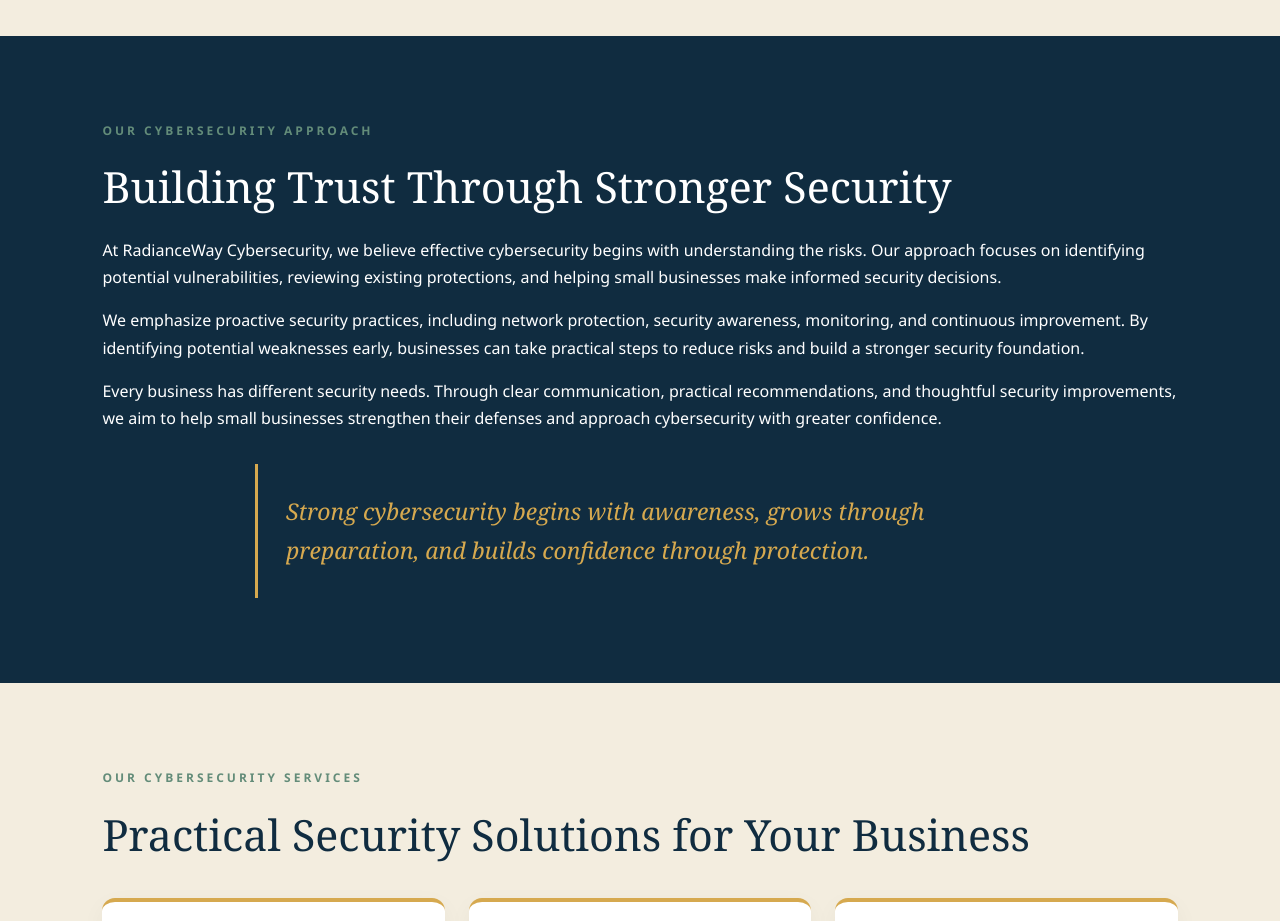
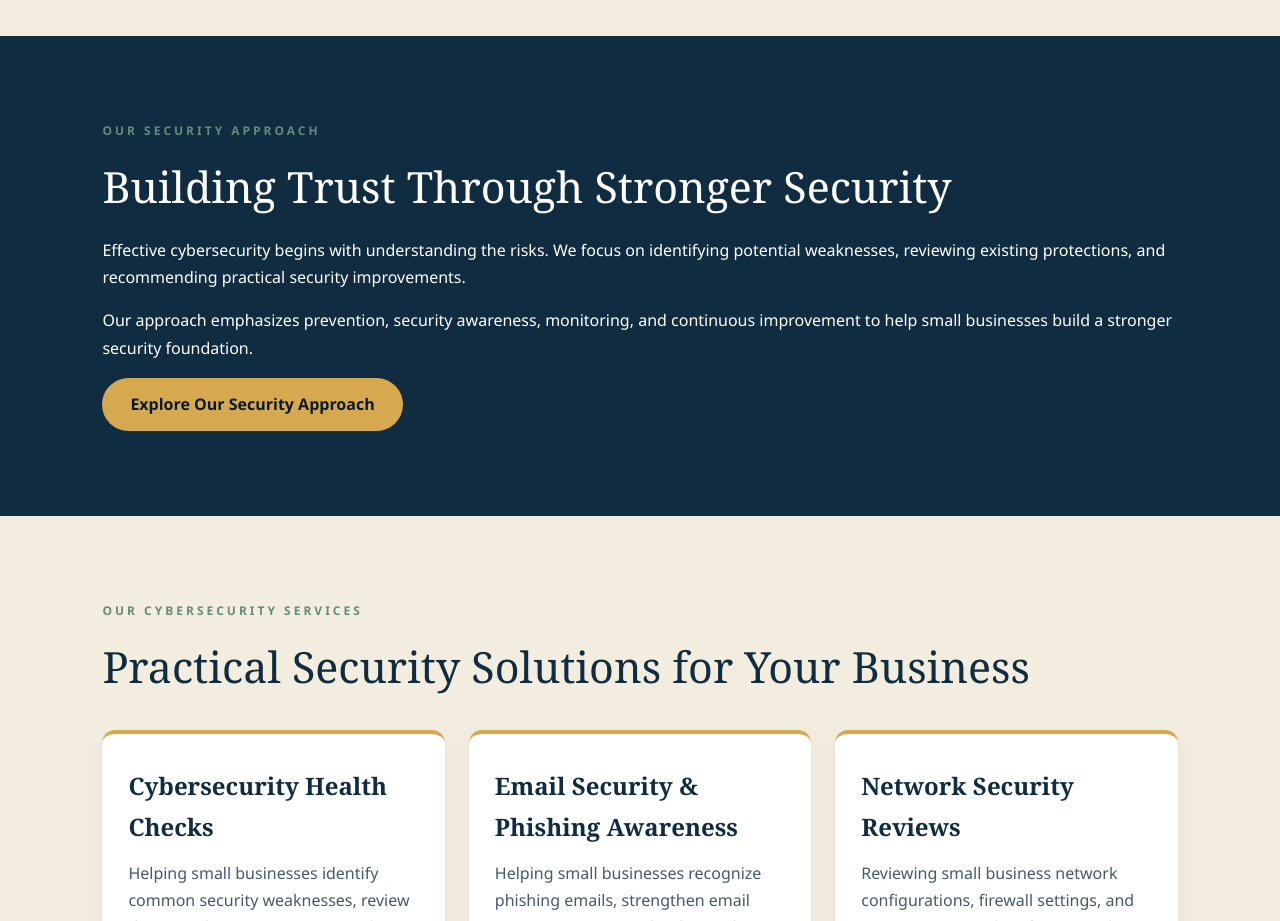
Before and after one commit to Laxmikant-Sec/radiance-way, a plain HTML site: page index.html in a window 1280 px wide. Shown: the part 1820-2741 px from the top of the page. Drawn offline with Linux system fonts and the light colour scheme.

Commit message:
Simplify homepage Security Approach section
Updated the cybersecurity approach section to improve clarity and engagement with a focus on prevention and practical improvements.

```diff
--- a/index.html
+++ b/index.html
@@ -379,39 +379,31 @@
 </section>
 
 
+
 <section class="dark" id="philosophy">
   <div class="container">
-      <div class="section-label">Our Cybersecurity Approach</div>
+    <div class="section-label">OUR SECURITY APPROACH</div>
     <h2>Building Trust Through Stronger Security</h2>
+
     <p>
-        At RadianceWay Cybersecurity, we believe effective
-        cybersecurity begins with understanding the risks.
-        Our approach focuses on identifying potential
-        vulnerabilities, reviewing existing protections,
-        and helping small businesses make informed security decisions.
+      Effective cybersecurity begins with understanding
+      the risks. We focus on identifying potential weaknesses,
+      reviewing existing protections, and recommending
+      practical security improvements.
     </p>
+
     <p>
-        We emphasize proactive security practices,
-        including network protection, security awareness,
-        monitoring, and continuous improvement.
-        By identifying potential weaknesses early,
-        businesses can take practical steps to reduce
-        risks and build a stronger security foundation.
+      Our approach emphasizes prevention, security awareness,
+      monitoring, and continuous improvement to help
+      small businesses build a stronger security foundation.
     </p>
-      <p>
-        Every business has different security needs.
-        Through clear communication, practical recommendations,
-        and thoughtful security improvements, we aim to help
-        small businesses strengthen their defenses and approach
-        cybersecurity with greater confidence.
-      </p>
-      <div class="quote">
-        Strong cybersecurity begins with awareness,
-        grows through preparation, and builds
-        confidence through protection.
-      </div>
+
+    <a href="approach.html" class="button">
+      Explore Our Security Approach
+    </a>
   </div>
 </section>
+
 
   <section class="cream" id="inspiration">
     <div class="container">
```
Lines whose indentation alone changed are shown as unchanged.
